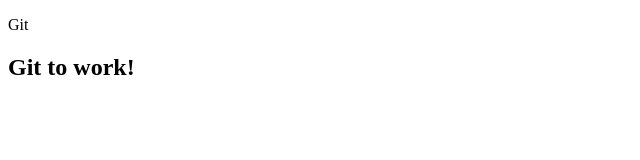
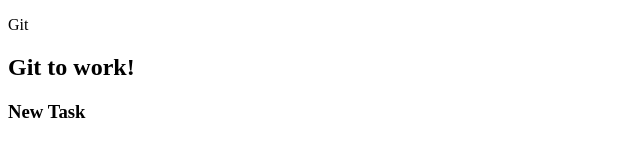
Before and after one commit to gold3nb/test-land, a plain HTML site: page src 1/index.html in a window 1280 px wide. Shown: the full height of the page, 0-640 px from the left. Drawn offline with Linux system fonts and the light colour scheme.

Commit message:
Update index.html
new line "New Task"

```diff
--- a/src 1/index.html
+++ b/src 1/index.html
@@ -7,5 +7,6 @@
 <body>
 	<p>Git</p>
 	<h2>Git to work!</h2>
+        <h3>New Task</h3>
 </body>
 </html>
```
